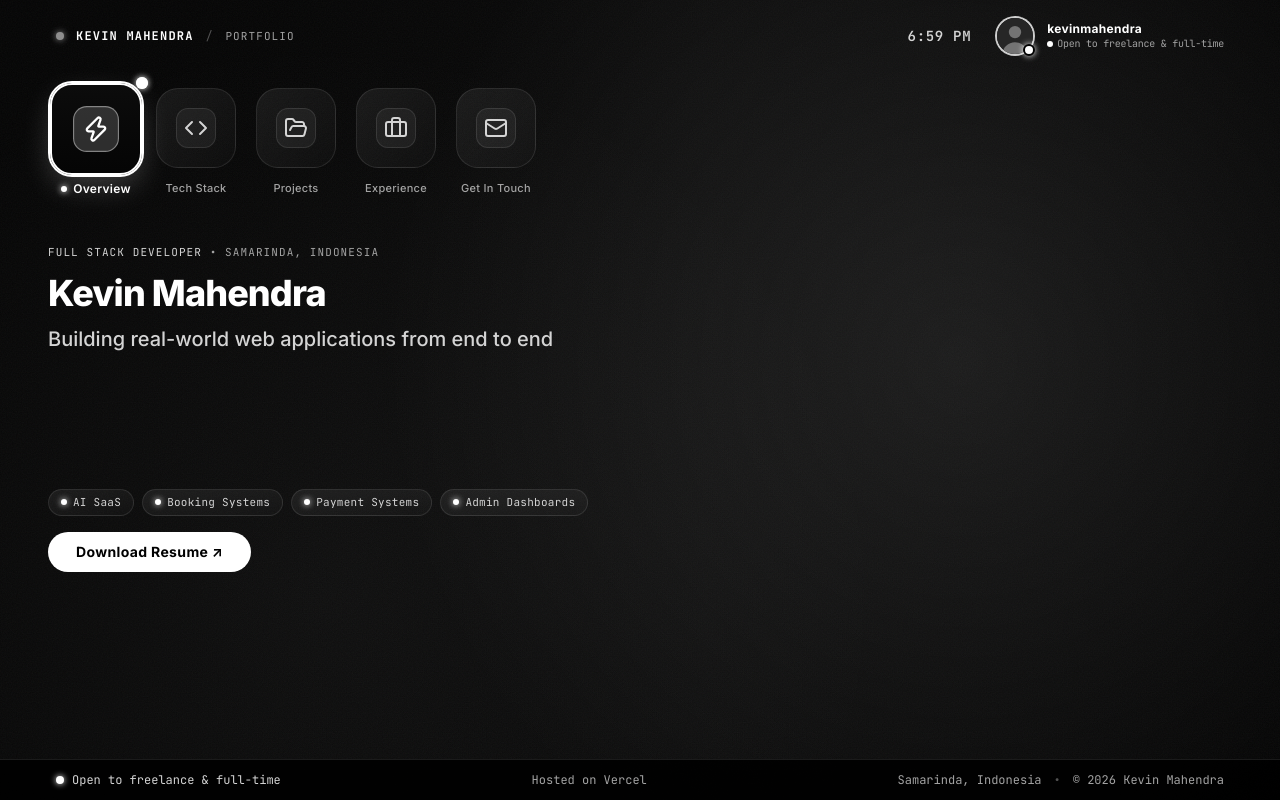
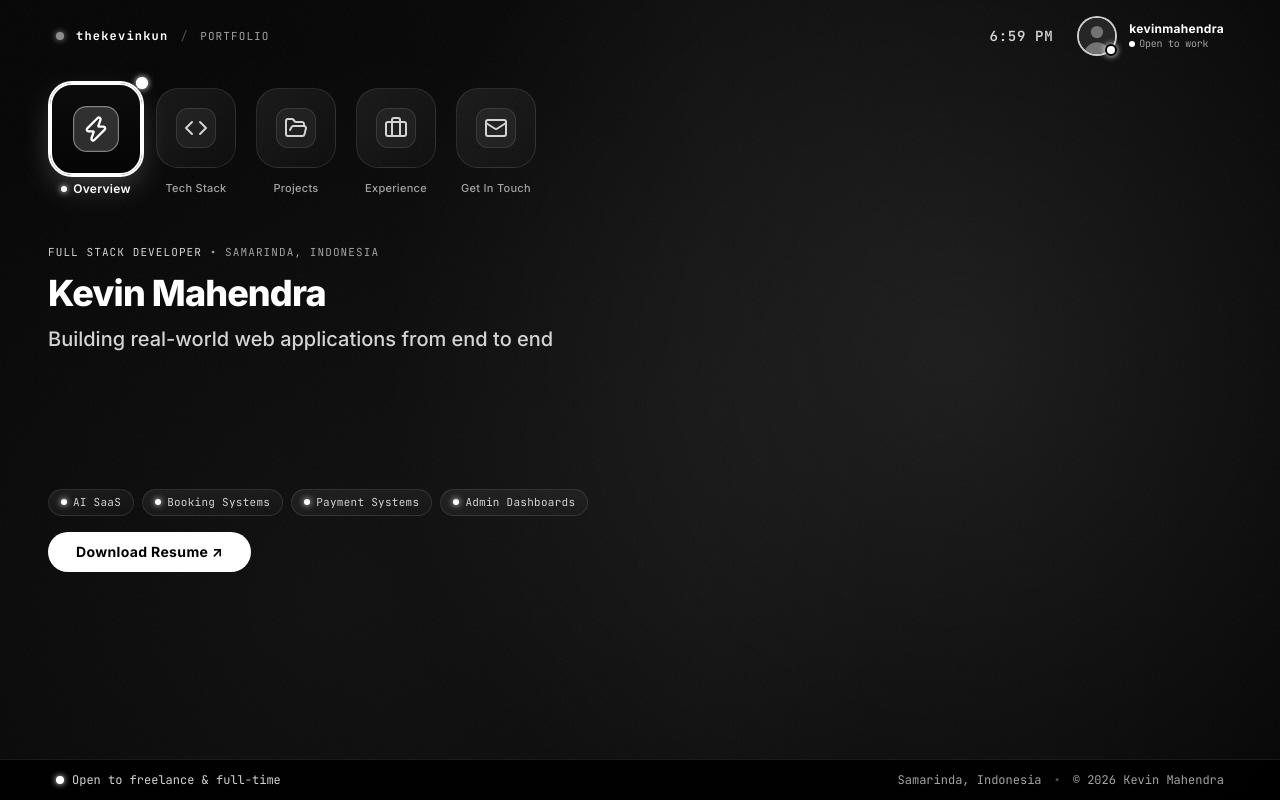
Before and after one commit to thekevinkun/portfolio-v2, a Next.js app: page / in a window 1280 px wide. Built offline with nearby package versions, Linux system fonts and the light colour scheme.

Commit message:
refactor: simplify status footer and update profile data display to refine TopBar and ProfileBadge

```diff
--- a/components/chrome/ProfileBadge.tsx
+++ b/components/chrome/ProfileBadge.tsx
@@ -46,7 +46,7 @@ const ProfileBadge = ({ profile }: ProfileBadgeProps) => {
             aria-hidden="true"
             className="size-1.5 animate-pulse rounded-full bg-accent"
           />
-          {profile.availability}
+          {profile.availabilityShort}
         </span>
       </div>
     </div>
--- a/components/chrome/StatusFooter.tsx
+++ b/components/chrome/StatusFooter.tsx
@@ -21,8 +21,6 @@ const StatusFooter = ({ profile }: StatusFooterProps) => {
         {profile.availability}
       </div>
 
-      <span className="hidden lg:inline">Hosted on Vercel</span>
-
       <div className="flex items-center gap-3">
         <span>{profile.locationLabel}</span>
         <span aria-hidden="true" className="text-fg-faint">
--- a/components/chrome/TopBar.tsx
+++ b/components/chrome/TopBar.tsx
@@ -13,14 +13,17 @@ const TopBar = ({ profile }: TopBarProps) => {
           aria-hidden="true"
           className="size-2 animate-pulse rounded-full bg-accent shadow-dot-glow"
         />
-        <span className="font-bold tracking-widest text-fg-high uppercase">
-          {profile.name}
+        <span className="hidden font-bold tracking-widest text-fg-high sm:inline">
+          {profile.username}
         </span>
         <span aria-hidden="true" className="hidden text-fg-faint sm:inline">
           /
         </span>
         <span className="hidden text-[11px] tracking-widest text-fg-low uppercase sm:inline">
           Portfolio
+        </span>
+        <span className="inline font-bold tracking-widest text-fg-high sm:hidden">
+          {profile.availabilityShort}
         </span>
       </div>
 
--- a/data/seed.ts
+++ b/data/seed.ts
@@ -3,10 +3,12 @@ import type { Profile } from "@/types/profile";
 // Mirrors the future `profile` table (P4).
 export const profile: Profile = {
   name: "Kevin Mahendra",
+  username: "thekevinkun",
   handle: "kevinmahendra",
   locationLabel: "Samarinda, Indonesia",
   timezone: "Asia/Makassar",
   availability: "Open to freelance & full-time",
+  availabilityShort: "Open to work",
   avatarUrl: "/placeholder/avatar.svg",
   roleLabel: "Full Stack Developer",
   headline: "Building real-world web applications from end to end",
--- a/types/profile.ts
+++ b/types/profile.ts
@@ -6,10 +6,12 @@ export interface SocialLink {
 
 export interface Profile {
   name: string;
+  username: string;
   handle: string;
   locationLabel: string;
   timezone: string; // IANA id, e.g. "Asia/Jakarta"; drives the clock
   availability: string;
+  availabilityShort: string;
   avatarUrl: string | null;
   roleLabel: string;
   headline: string;
```
